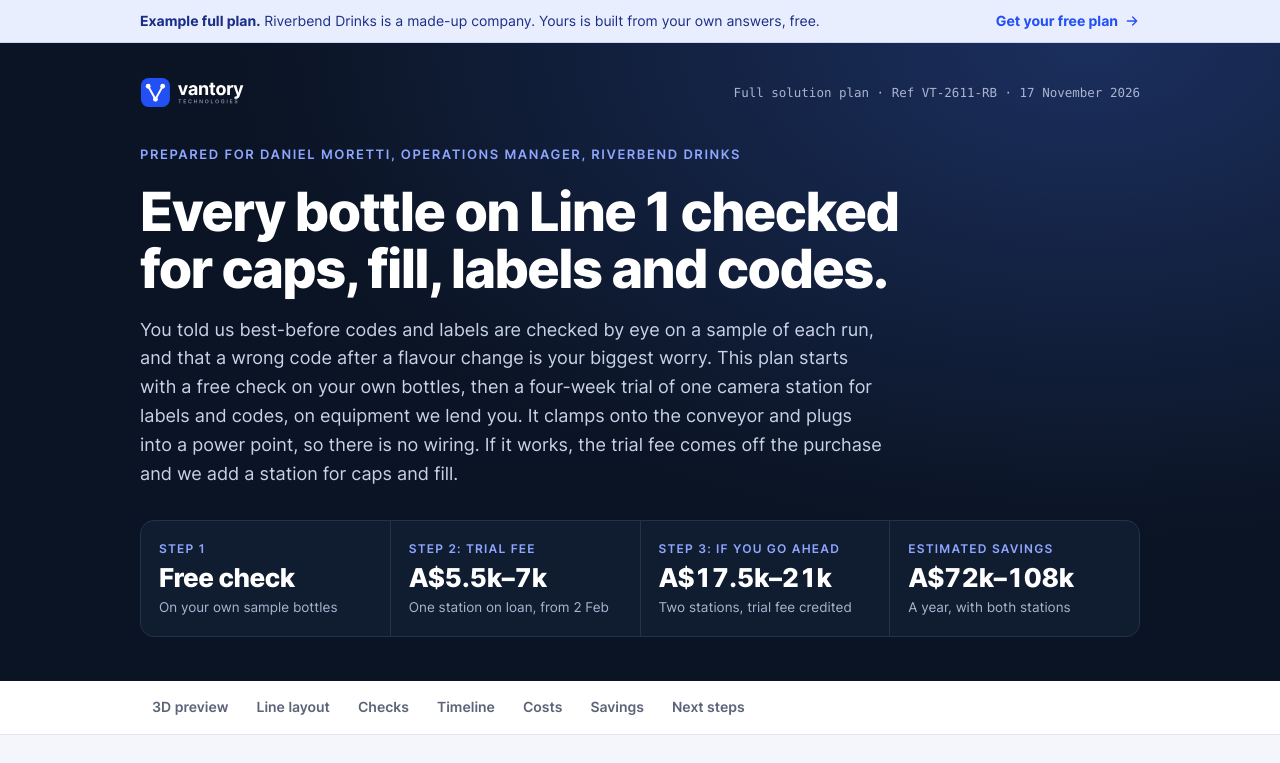
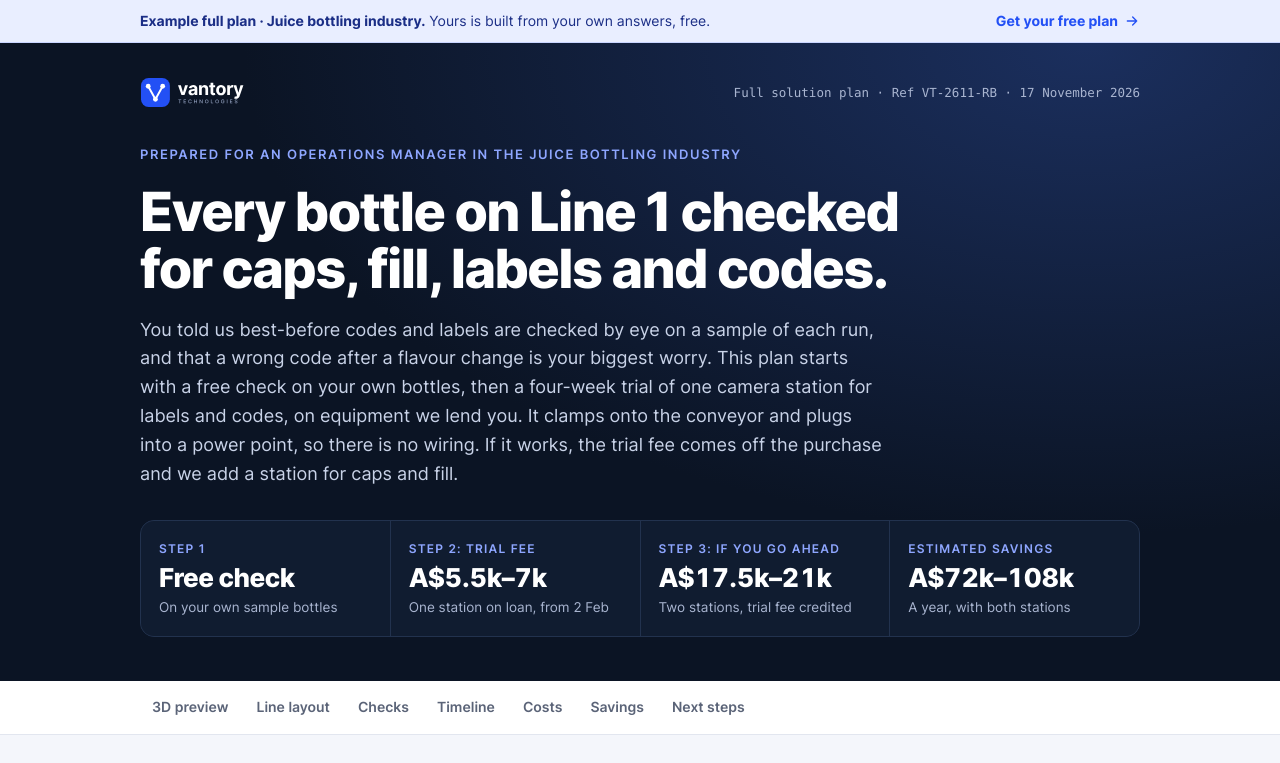
Before and after one commit to andrewtosky/vantorytech-website, a plain HTML site: page site/example/plan.html in a window 1280 px wide. Shown: the top 763 px of the page. Drawn offline with Linux system fonts and the light colour scheme.

Commit message:
Use the industry in the example full plan

```diff
--- a/site/example/plan.html
+++ b/site/example/plan.html
@@ -287,12 +287,12 @@ em.at { font-style: normal; font-size: 11.5px; font-weight: 700; letter-spacing:
 </style>
 </head>
 <body>
-<div class="example-bar"><div class="in"><span><b>Example full plan.</b> Riverbend Drinks is a made-up company. Yours is built from your own answers, free.</span><a href="/plan.html">Get your free plan <svg viewBox="0 0 24 24" fill="none" stroke="currentColor" stroke-width="2" stroke-linecap="round" stroke-linejoin="round" aria-hidden="true"><path d="M5 12h14M13 6l6 6-6 6"/></svg></a></div></div>
+<div class="example-bar"><div class="in"><span><b>Example full plan · Juice bottling industry.</b> Yours is built from your own answers, free.</span><a href="/plan.html">Get your free plan <svg viewBox="0 0 24 24" fill="none" stroke="currentColor" stroke-width="2" stroke-linecap="round" stroke-linejoin="round" aria-hidden="true"><path d="M5 12h14M13 6l6 6-6 6"/></svg></a></div></div>
 
 <header class="cover">
   <div class="in">
     <div class="cover-top"><img src="/assets/vantory-logo-dark.svg" alt="Vantory Technologies" width="190" height="31"><p class="ref">Full solution plan &middot; Ref VT-2611-RB &middot; 17 November 2026</p></div>
-    <p class="eyebrow">Prepared for Daniel Moretti, Operations Manager, Riverbend Drinks</p>
+    <p class="eyebrow">Prepared for an operations manager in the juice bottling industry</p>
     <h1>Every bottle on Line 1 checked for caps, fill, labels and codes.</h1>
     <p class="lede">You told us best-before codes and labels are checked by eye on a sample of each run, and that a wrong code after a flavour change is your biggest worry. This plan starts with a free check on your own bottles, then a four-week trial of one camera station for labels and codes, on equipment we lend you. It clamps onto the conveyor and plugs into a power point, so there is no wiring. If it works, the trial fee comes off the purchase and we add a station for caps and fill.</p>
     <dl class="kpis">
@@ -444,7 +444,7 @@ em.at { font-style: normal; font-size: 11.5px; font-weight: 700; letter-spacing:
   </div>
 </section>
 
-<footer class="docfoot">Example plan by Vantory Technologies, Melbourne. Riverbend Drinks and Daniel Moretti are made up. Costs are indicative ranges in Australian dollars excluding GST, exclude any new power points, and are confirmed in writing before any commitment. Savings are estimates, not results from a client.</footer>
+<footer class="docfoot">Example plan by Vantory Technologies, Melbourne. Costs are indicative ranges in Australian dollars excluding GST, exclude any new power points, and are confirmed in writing before any commitment. Savings are estimates, not results from a client.</footer>
 </main>
 
 <script src="/assets/example-plan.js"></script>
```
